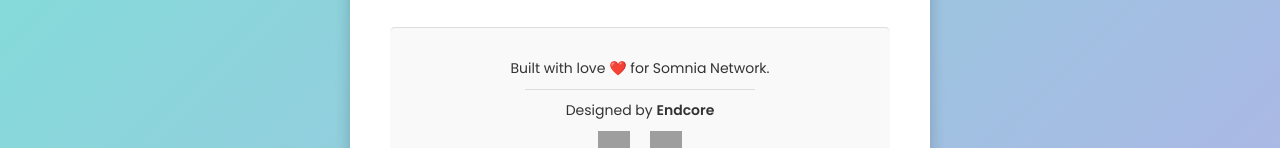
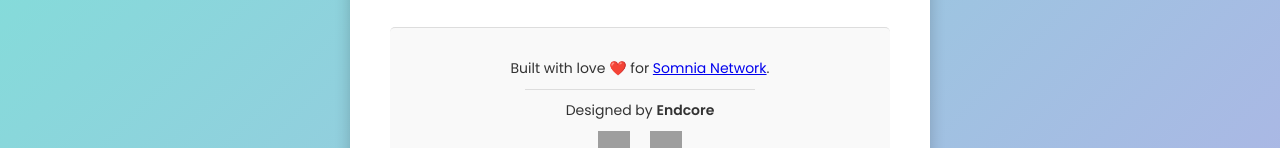
Before and after one commit to Endijuan33/shannon, a website: page public/index.html in a window 1280 px wide. Shown: the part 676-824 px from the top of the page. Drawn offline with Linux system fonts and the light colour scheme; no server answers; grey boxes are pictures that could not be loaded.

Commit message:
credit: somnia.network

```diff
--- a/public/index.html
+++ b/public/index.html
@@ -227,7 +227,7 @@
     </aside>
 
     <footer class="credits">
-      <p>Built with love ❤️ for Somnia Network.</p>
+       <p>Built with love ❤️ for <a href="https://somnia.network" target="_blank" rel="noopener noreferrer">Somnia Network</a>.</p>
       <hr>
       <p>Designed by <strong>Endcore</strong></p>
       <div class="social">
```
